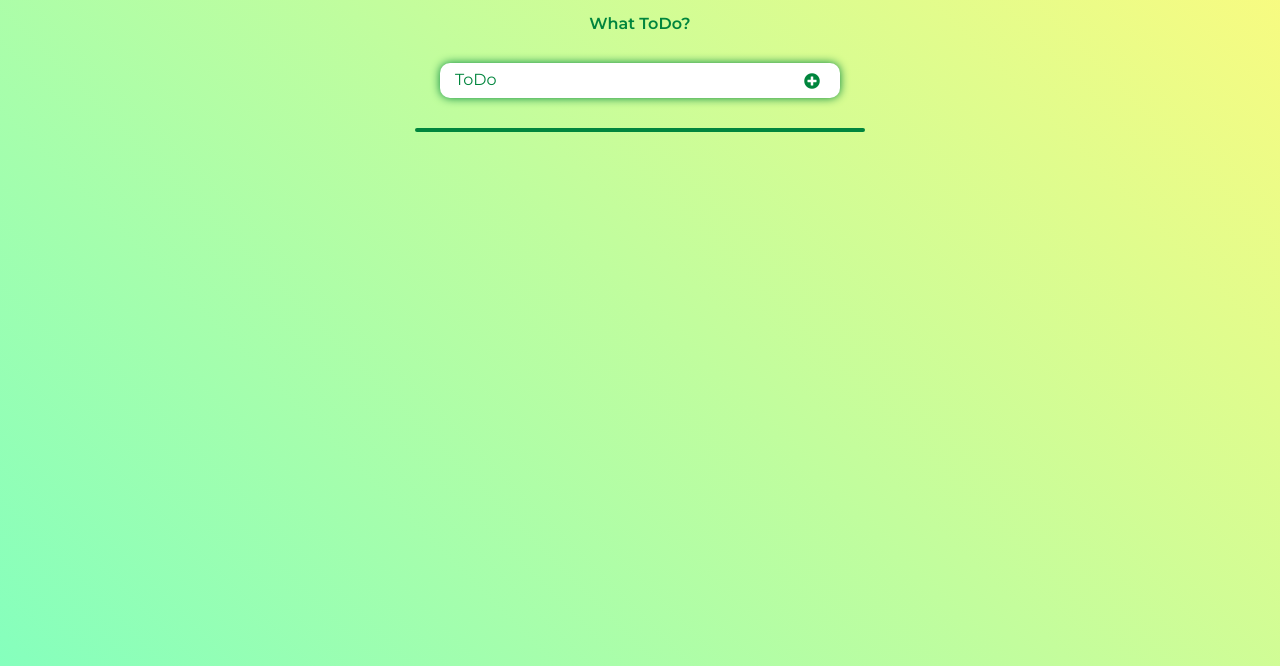
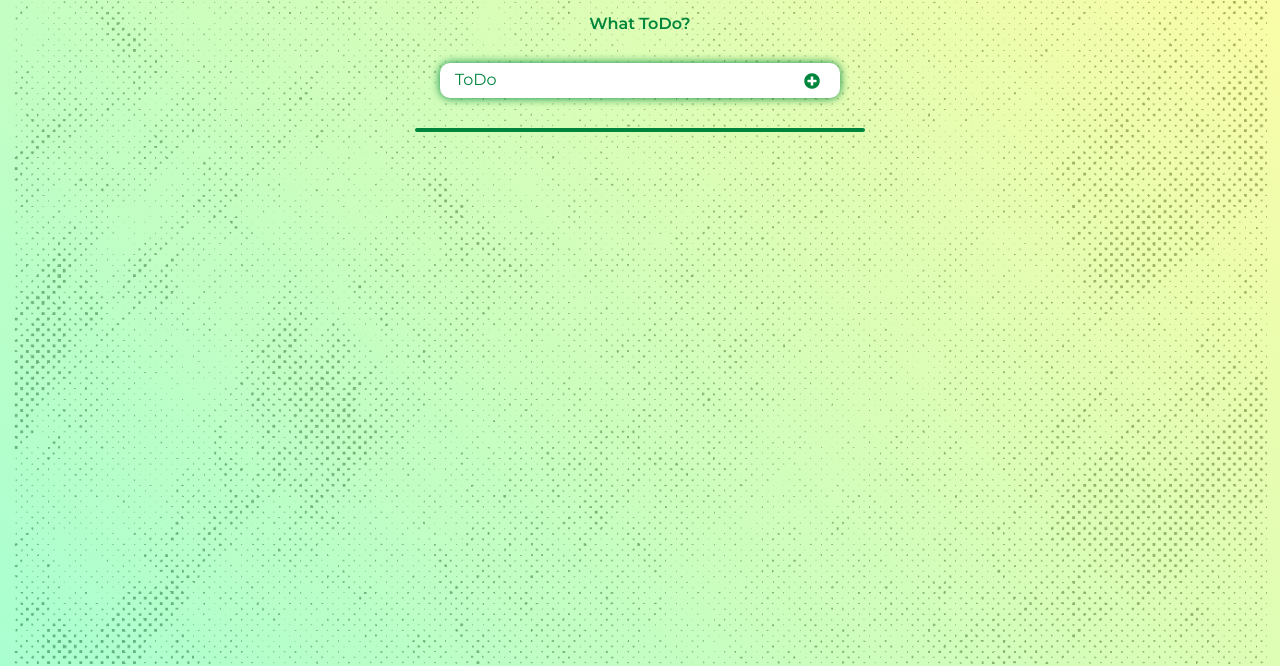
Before and after one commit to hunmarton/todo-app, a plain HTML site: page index.html in a window 1280 px wide. Shown: the part 134-800 px from the top of the page. Drawn offline with Linux system fonts and the light colour scheme.

Commit message:
background added

```diff
--- a/style.css
+++ b/style.css
@@ -7,7 +7,9 @@
 body {
   font-family: "Montserrat", sans-serif;
   font-size: 16px;
-  background: linear-gradient(45deg, rgb(133, 255, 189), rgb(255, 251, 125));
+  background: linear-gradient(45deg, rgba(133, 255, 189,0.7), rgba(255, 251, 125,0.7)),url(bg.png);
+  background-size: cover;
+  background-position: center;
   color: white;
   background-repeat: no-repeat;
   height: 100vh;
```
Also changed, not shown: bg.png (added).
